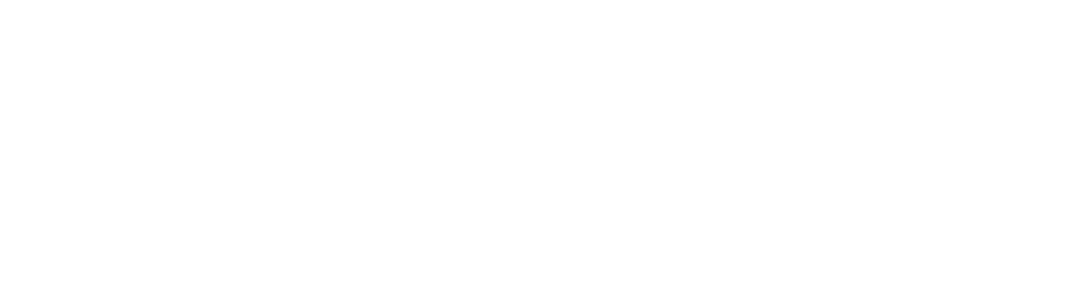
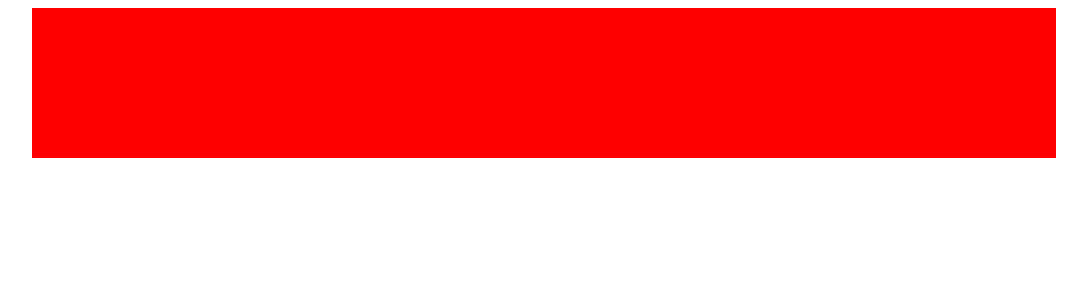
Before and after one commit to cocobino/busansw, a React (Vite) app: page / in a window 1280 px wide. Shown: the top 300 px of the page, without its empty margins (96-1183 px from the left). Built offline with nearby package versions, Linux system fonts and the light colour scheme; the HTML template or start-up script is replaced by a standard one.

Commit message:
- EMPTY 콘텐츠 추가 - BUTTON 콘텐츠 추가 - 스타일 적용

```diff
--- a/package.json
+++ b/package.json
@@ -10,6 +10,7 @@
     "preview": "vite preview"
   },
   "dependencies": {
+    "@emotion/css": "^11.11.2",
     "react": "^18.2.0",
     "react-dom": "^18.2.0"
   },
--- a/src/App.tsx
+++ b/src/App.tsx
@@ -2,6 +2,7 @@
 import Item from "./interface/Item.ts";
 import {EDITOR_API_V1} from "../EDITOR_API_VER.tsx";
 import EditorPage from "./components/page";
+import {css} from "@emotion/css";
 
 function App() {
   const [editor, setEditor] = useState<Item>(EDITOR_API_V1)
@@ -14,7 +15,11 @@
   }, []);
 
   return (
-    <div>
+    <div className={css`
+      width: 1024px;
+      margin: 0 auto;
+      background: ghostwhite;
+    `}>
       <EditorPage {...editor} />
     </div>
   )
--- /dev/null
+++ b/src/components/contents/button/index.tsx
@@ -0,0 +1,6 @@
+const ContentsButton = () => {
+
+    return <div></div>
+}
+
+export default ContentsButton
--- /dev/null
+++ b/src/components/contents/empty/index.tsx
@@ -0,0 +1,6 @@
+const ContentsEmpty = () => {
+
+    return <div></div>
+}
+
+export default ContentsEmpty
--- a/src/components/contents/index.tsx
+++ b/src/components/contents/index.tsx
@@ -1,13 +1,31 @@
 import {FC} from "react";
 import Item from "../../interface/Item.ts";
+import {css} from "@emotion/css";
+import ContentsButton from "./button";
+import ContentsEmpty from "./empty";
 
 const EditorContents:FC<Item> = (props) => {
     const {contentsType} =props;
 
 
-    console.log('contents : ', props.id)
+    const contentsTypeElem = () => {
+        switch (contentsType) {
+            case 'EMPTY':
+                return <ContentsEmpty />
+            case 'BUTTON':
+                return <ContentsButton />
+        }
+    }
 
-    return <div></div>
+
+
+    console.log('contents : ', props.id);
+
+    return <div className={css`
+        width: 100%;
+        height: 150px;
+        background: red;
+    `}>{contentsTypeElem()}</div>
 }
 
 export default EditorContents
--- a/src/interface/Item.ts
+++ b/src/interface/Item.ts
@@ -9,7 +9,7 @@
     parentId?:pageIdType | layoutIdType | blockIdType | groupIdType | contentsIdType;
     childrenItem:Item[];
     type: 'PAGE' | 'LAYOUT' | 'BLOCK' | 'GROUP' | 'CONTENTS';
-    contentsType?: 'EMPTY' ;
+    contentsType?: 'EMPTY' | 'BUTTON' ;
 }
 
 
```
Also changed, not shown: 1 other file (tests, documents, lock files or other folders).
